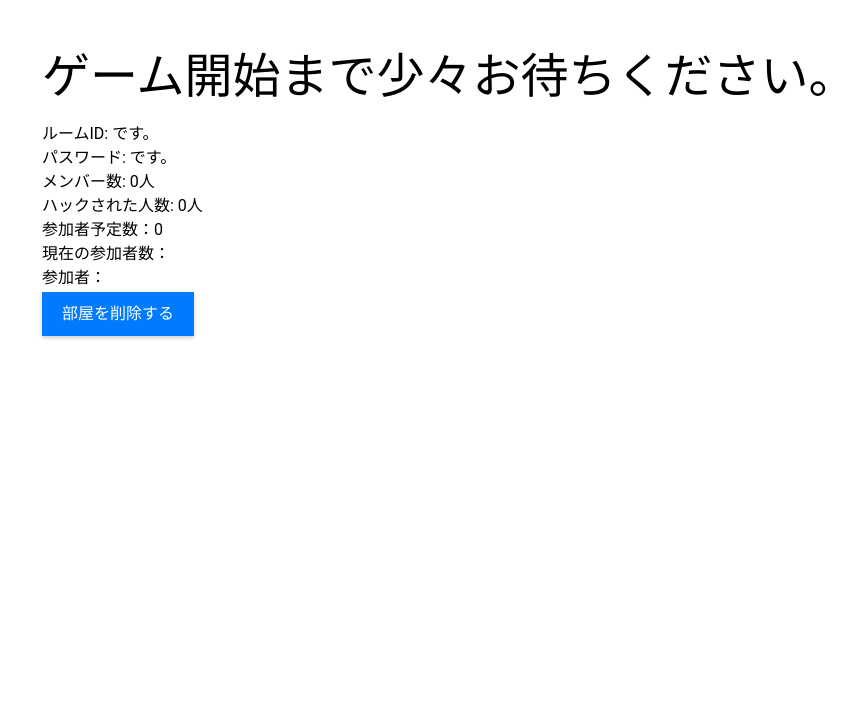
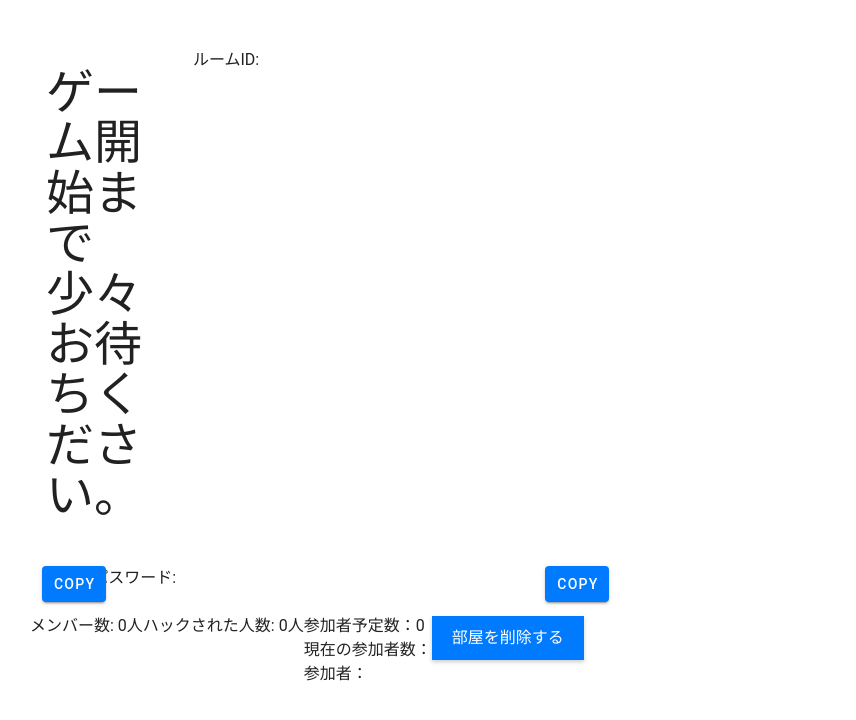
Before and after one commit to Naoki04/AI_wolf_game, a Vue app in the folder ai-wolf-front/: page /waiting_owner/1 in a window 1280 px wide. Shown: the top 720 px of the page, without its empty margins (6-862 px from the left). Built offline with nearby package versions, Linux system fonts and the light colour scheme; no server answers.

Commit message:
あと少しです。

```diff
--- a/ai-wolf-front/src/components/Gaming_room.vue
+++ b/ai-wolf-front/src/components/Gaming_room.vue
@@ -207,17 +207,6 @@ const onAddDead = async () => {
   Dead_user.value = input()
 };
 
-// 投稿メッセージをサーバに送信する
-const onPublish = () => {
-  if (User_input_username.value !== '') {
-    socket.emit("publishEvent",`${User_input_username.value}さん：${chatContent.value}`)
-  }
-  else if (Owner_input_username.value !== '') {
-    socket.emit("publishEvent",`${Owner_input_username.value}さん：${chatContent.value}`)
-  }
-  chatContent.value =""
-}
-
 // 退室メッセージをサーバに送信する
 const onExit = () => {
   router.push({ name: "home" })
@@ -302,7 +291,7 @@ function addMessage(message) {
 // 何らかのイベントや関数でchatListに新しいメッセージを追加する
 addMessage('質問を投稿してください。');
 console.log("chatListの中身:", chatList)
-
+let count = ref(1)
 const answerList = reactive([
   {
       question: "質問1",
@@ -311,21 +300,18 @@ const answerList = reactive([
       ["user2", "回答2"],
     ],
   },
-  {
-    question: "質問2",
-    answers: [
-      ["user1", "回答3"],
-      ["user2", "回答4"],
-    ],
-  },
-  {
-    question: "質問3",
-    answers: [
-      ["user1", "回答5"],
-    ],
-  },
-  // 他の質問も同様に追加できます
 ]);
+
+// 投稿メッセージをサーバに送信する
+const onPublish = () => {
+  if (User_input_username.value !== '') {
+    socket.emit("publishEvent",`${User_input_username.value}さん：${chatContent.value}`)
+  }
+  else if (Owner_input_username.value !== '') {
+    socket.emit("publishEvent",`${Owner_input_username.value}さん：${chatContent.value}`)
+  }
+  chatContent.value =""
+}
 
 const addAnswer = (questionIndex, username, answer) => {
   if (answerList[questionIndex]) {
@@ -389,17 +375,42 @@ console.log("answerList[0].answers[0][1]の中身:", answerList[0].answers[0][1]
         </div>
       </v-container>
     </v-navigation-drawer>
-    <!-- 上側のブロック -->
-    <v-row class="fill-height">
+    <!-- 上側のブロック（5人以下）-->
+    <v-row v-if="Current_mem<=5" class="fill-height">
       <v-col cols="12" class="top-block">
-        <!-- 上側のコンテンツをここに配置 -->
-        <div class="left-block">
-          <!--ユーザーの解答をそれぞれ表示する-->
-          <div v-for="(answer, index) in answerList" :key="index">
+        <!--ユーザーの解答をそれぞれ表示する-->
+        <div v-for="(answer, index) in answerList" :key="index">
+          <div class="chatitem" :class="{ 'my-message': answer[0] === User_input_username, 'other-message': answer[0] !== User_input_username }">
+            <p>{{ answerList[0].answers[0][0] }}さんの回答   :   {{ answerList[0].answers[0][1] }}</p>
+          </div>
+        </div>
+      </v-col>
+    </v-row>
+    <!--  6人以上　-->
+    <v-row v-if="Current_mem>5" class="fill-height">
+      <v-col cols="6" class="top-block">
+        <div class="left-block mx-auto my-5 px-4">
+          <!-- 左側のコンテンツをここに配置 -->
+          <div>
+            <div v-for="(answer, index) in answerList" :key="index">
             <div class="chatitem" :class="{ 'my-message': answer[0] === User_input_username, 'other-message': answer[0] !== User_input_username }">
               <p>{{ answerList[0].answers[0][0] }}さんの回答</p>
               <p>{{ answerList[0].answers[0][1] }}</p>
             </div>
+          </div>
+          </div>
+        </div>
+      </v-col>
+      <!-- 右側のブロック -->
+      <v-col cols="6">
+        <div class="right-block mx-auto my-5 px-4">
+          <div>
+            <div v-for="(answer, index) in answerList" :key="index">
+            <div class="chatitem" :class="{ 'my-message': answer[0] === User_input_username, 'other-message': answer[0] !== User_input_username }">
+              <p>{{ answerList[0].answers[0][0] }}さんの回答</p>
+              <p>{{ answerList[0].answers[0][1] }}</p>
+            </div>
+          </div>
           </div>
         </div>
       </v-col>
@@ -408,7 +419,7 @@ console.log("answerList[0].answers[0][1]の中身:", answerList[0].answers[0][1]
     <v-row class="fill-height">
       <v-col cols="12" class="bottom-block">
         <!-- 下側のコンテンツをここに配置 -->
-        <div class="right-block mx-auto my-5 px-4">
+        <div class="mx-auto my-5 px-4">
           <!-- 右側のコンテンツをここに配置 -->
           <div>
             <div class="game-progress">
@@ -439,21 +450,50 @@ console.log("answerList[0].answers[0][1]の中身:", answerList[0].answers[0][1]
 </template>
 
 <style scoped>
-.fill-height {
-  height: 50vh; /* 画面の高さの半分にブロックを広げる */
-  background-color: #f0f0f0; /* 左側のブロックの背景色 */
-  padding: 80px;
+body, html {
+  height: 100%; /* ページ全体の高さを100%に設定 */
+  margin: 0; /* マージンをリセットして余白を削除 */
+  padding: 0; /* パディングをリセットして余白を削除 */
+  overflow: hidden; /* スクロールを無効にする */
 }
 
+.fill-height {
+  height: 100%; /* ページ全体の高さを100%に設定 */
+  display: flex;
+  flex-direction: column; /* 子要素を縦方向に並べる */
+}
 .top-block {
+  margin: 80px 0px 0px 0px;
+  height: 100vh; /* 画面の高さいっぱいにブロックを広げる */
   background-color: #f0f0f0; /* 上側のブロックの背景色 */
-  height: 100%; /* ブロックを親要素の高さいっぱいに広げる */
-  padding: 70px;
+  flex: 1 1 30%; /* 上側のブロックが残りの高さを占める */
+  padding: 0px;
+  border: 80px solid #ccc;
+  border-radius: 5px;
+  box-shadow: 0 2px 4px rgba(0, 0, 0, 0.1);
+  overflow: auto; /* コンテンツがはみ出した場合にスクロールバーを表示 */
 }
 
 .bottom-block {
   background-color: #ffffff; /* 下側のブロックの背景色 */
-  height: 100%; /* ブロックを親要素の高さいっぱいに広げる */
+  flex: 1; /* 下側のブロックが残りの高さを占める */
+  padding: 50px;
+  border: 1px solid #ccc;
+  border-radius: 5px;
+  box-shadow: 0 2px 4px rgba(0, 0, 0, 0.1);
+  overflow: auto; /* コンテンツがはみ出した場合にスクロールバーを表示 */
+  /*下の空白をなくす*/
+  margin-bottom: 100px;
+}
+.left-block {
+  height: 100vh; /* 画面の高さいっぱいにブロックを広げる */
+  background-color: #f0f0f0; /* 左側のブロックの背景色 */
+  padding: 70px;
+}
+
+.right-block {
+  height: 100vh; /* 画面の高さいっぱいにブロックを広げる */
+  background-color: #f0f0f0; /* 右側のブロックの背景色 */
   padding: 70px;
 }
 .v-app-bar {
--- a/ai-wolf-front/src/components/Waiting_owner.vue
+++ b/ai-wolf-front/src/components/Waiting_owner.vue
@@ -2,6 +2,7 @@
 import { inject, ref, onBeforeUnmount, onMounted } from "vue";
 import { useRouter } from "vue-router";
 import axios from 'axios';
+//import { useClipboard } from 'vuetify';
 
 const router = useRouter();
 const roomID = inject("roomID");
@@ -70,11 +71,6 @@ onMounted(() => {
     };
   }, 3000);
 });
-//
-//if (Current_mem.value === n_mem.value) {
-//  console.log("ゲーム開始");
-//  router.push({ name: "gaming_room", params: { roomID: roomID.value} });
-//}
 
 //このコードではintervalId変数を使用して
 //setIntervalのIDを保持し
@@ -85,21 +81,35 @@ onBeforeUnmount(() => {
   // コンポーネントがアンマウントされたときにintervalIdをクリアしてsetIntervalを停止
   clearInterval(intervalId);
 });
+
+const writeToClipboard = (text) => {
+  navigator.clipboard.writeText(text).catch((e) => {
+    console.error(e);
+  });
+};
 </script>
 
 <template>
-  <div class="mx-auto my-5 px-4">
+  <v-app>
+    <v-container fluid>
+      <v-row>
+        <v-col cols="6">
+          <v-row>
+            <v-col class="mx-auto my-5 px-4">
               <h1 class="text-h3 font-weight-medium">ゲーム開始まで少々お待ちください。</h1>
-  </div>
-  <div class="mx-auto my-5 px-4">
-    <div>
-      <h1 class="text-h3 font-weight-medium"></h1>
-      <p>ルームID: {{ roomID }}です。</p>
-    </div>
-    <div>
-      <h1 class="text-h3 font-weight-medium"></h1>
-      <p>パスワード: {{ password }}です。</p>
-    </div>
+            </v-col>
+            <v-col cols="9">
+              <p>ルームID: {{ roomID }}</p>
+            </v-col>
+            <v-col cols="1">
+              <v-btn class="copy-btn" @click="writeToClipboard(roomID)">COPY</v-btn>
+            </v-col>
+            <v-col cols="9">
+              <p>パスワード: {{ password }}</p>
+            </v-col>
+            <v-col cols="1">
+              <v-btn class="copy-btn" @click="writeToClipboard(password)">COPY</v-btn>
+            </v-col>
             <div>
               <h1 class="text-h3 font-weight-medium"></h1>
               <p>メンバー数: {{ n_mem }}人</p>
@@ -116,7 +126,11 @@ onBeforeUnmount(() => {
             <div>
               <button type="button" @click="stopUpdates" class="loginbtn loginbtn--shadow">部屋を削除する</button>
             </div>
-  </div>
+          </v-row>
+        </v-col>
+      </v-row>
+    </v-container>
+  </v-app>
 </template>
 
 
@@ -143,4 +157,16 @@ onBeforeUnmount(() => {
 .loginbtn--shadow {
   box-shadow: 0px 2px 4px rgba(0, 0, 0, 0.2);
 }
+.copy-btn {
+  size: 1px;
+  background-color: #007bff;
+  color: white;
+  padding: 1px 1px;
+  border: none;
+  cursor: pointer;
+  width: 100%;
+}
+.copy-btn--shadow {
+  box-shadow: 0px 2px 4px rgba(0, 0, 0, 0.2);
+}
 </style>
```
Lines whose indentation alone changed are shown as unchanged.
